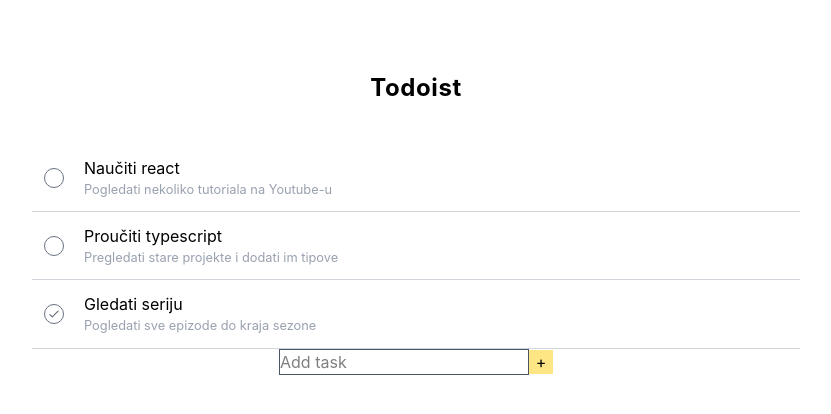
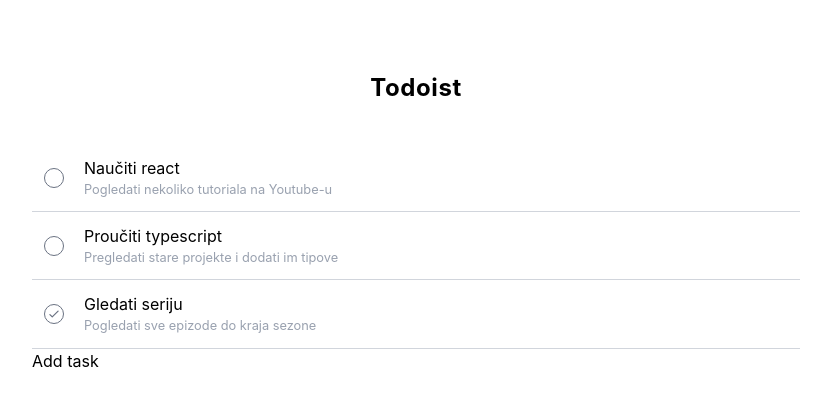
Before and after one commit to krunoslav-k/todoist-clone, a React (Vite) app: page / in a window 1280 px wide. Shown: the top 414 px of the page, without its empty margins (224-1055 px from the left). Built offline with nearby package versions, Linux system fonts and the light colour scheme.

Commit message:
feat: show AddTodoForm on button click

```diff
--- a/src/App.tsx
+++ b/src/App.tsx
@@ -6,6 +6,7 @@ import type Todo from "./types/todo";
 
 function App() {
   const [todos, setTodos] = useState(dummyData);
+  const [isAddTodoFormOpen, setIsAddTodoFormOpen] = useState(false);
 
   function toggleCompleted(id: number, completed: boolean) {
     setTodos((prevTodos) =>
@@ -36,8 +37,15 @@ function App() {
             />
           );
         })}
+
+        {!isAddTodoFormOpen && (
+          <button onClick={() => setIsAddTodoFormOpen((prev) => !prev)}>
+            Add task
+          </button>
+        )}
       </div>
-      <AddTodoForm handleAddTodo={addTodo} />
+
+      {isAddTodoFormOpen && <AddTodoForm handleAddTodo={addTodo} />}
     </main>
   );
 }
```
